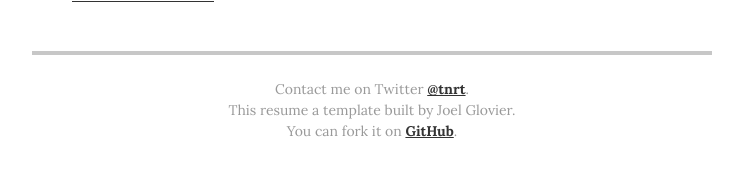
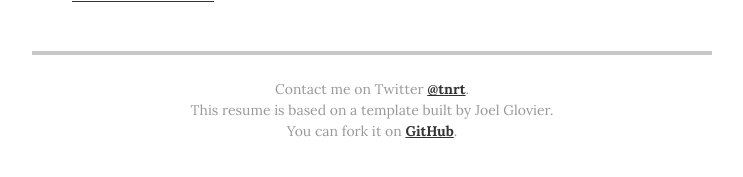
Before and after one commit to tnrt/tnrt-resume, a Jekyll site: the page built from index.html, in a window 1280 px wide and 900 px high, scrolled down 2438 px. Shown: the part 710-887 px from the top of the window, without its empty margins (268-1011 px from the left). Built offline with Jekyll 4.4.1, drawn with Linux system fonts in a browser that asks for light colours.

Commit message:
Update resume.html

```diff
--- a/_layouts/resume.html
+++ b/_layouts/resume.html
@@ -212,7 +212,7 @@
 
       <footer class="page-footer">
         <p class="footer-line">Contact me on Twitter <a href="http://twitter.com/tnrt">@tnrt</a>. </p>
-        <p class="footer-line">This resume a template built by Joel Glovier.</p>
+        <p class="footer-line">This resume is based on a template built by Joel Glovier.</p>
         <p class="footer-line">You can fork it on <a href="https://github.com/jglovier/resume-template">GitHub</a>.</p>
       </footer>
 
```
